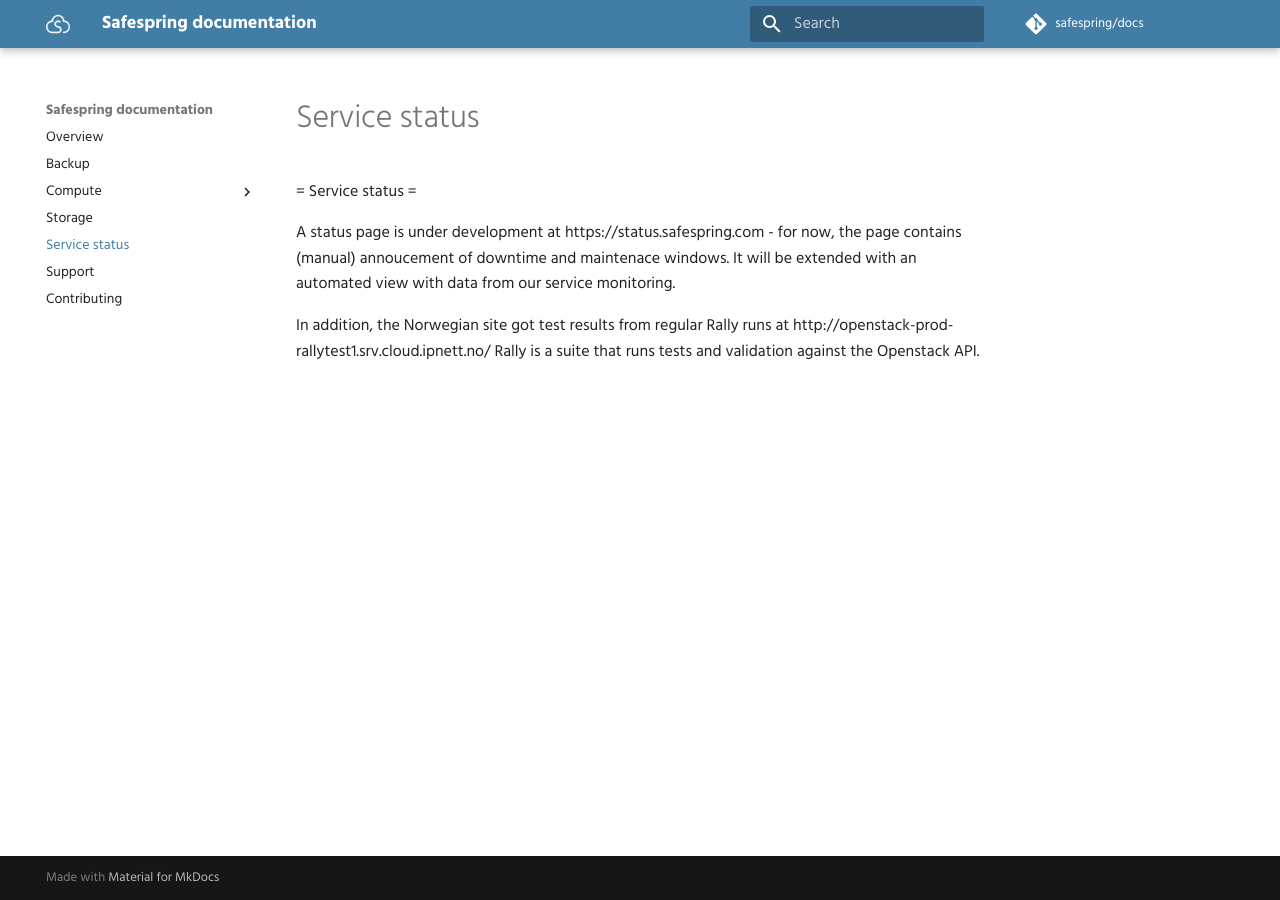
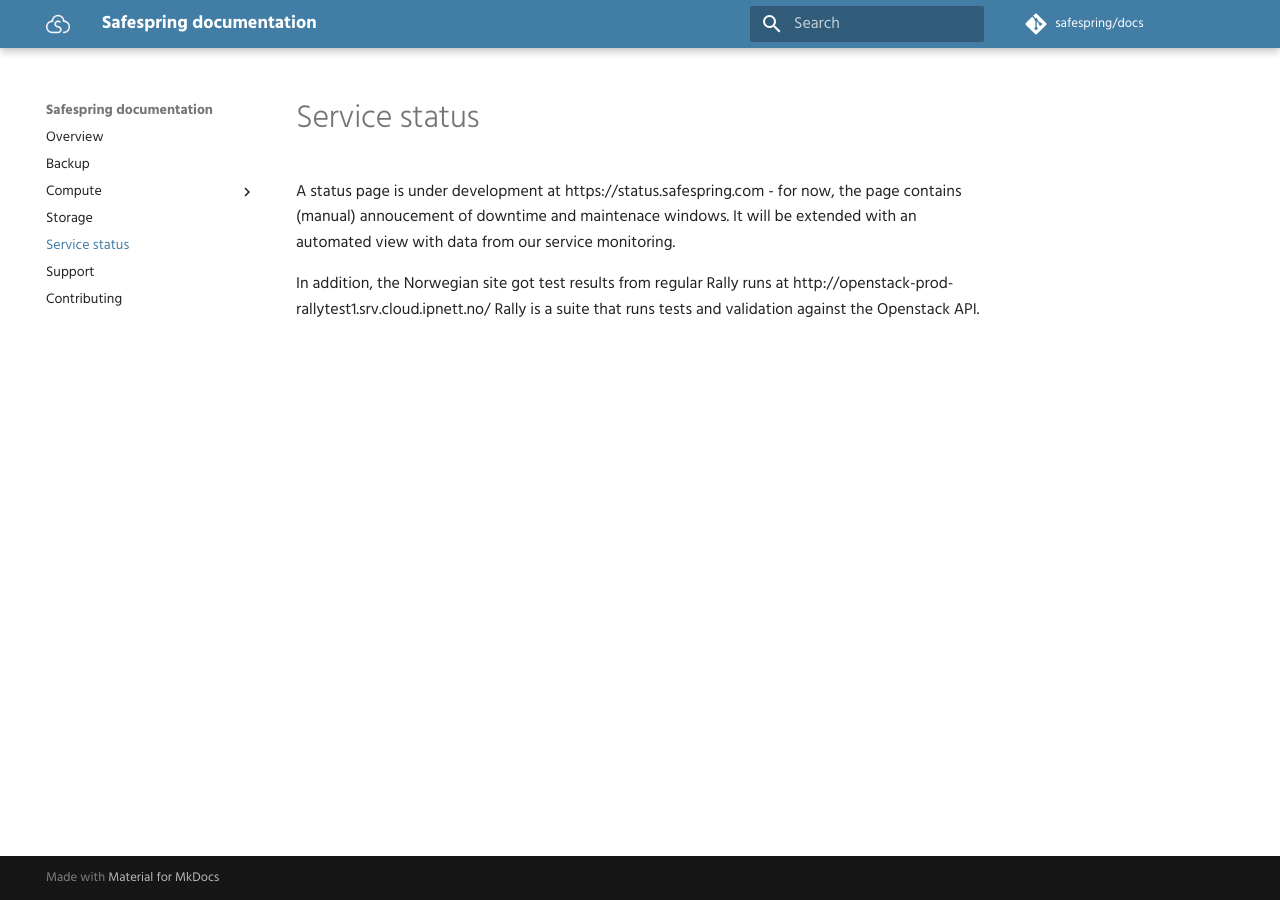
Before and after one commit to safespring/docs, an MkDocs documentation site: the page built from content/status.md, in a window 1280 px wide. Built offline with MkDocs 1.6.1 and Material for MkDocs 9.7.7, drawn with Linux system fonts in a browser that asks for light colours; comment, search, counter and statistics services are not loaded; old or Windows-style settings are respelled for this version of MkDocs.

Commit message:
Update status header

```diff
--- a/content/status.md
+++ b/content/status.md
@@ -1,4 +1,4 @@
-= Service status =
+# Service status
 
 A status page is under development at https://status.safespring.com - for now,
 the page contains (manual) annoucement of downtime and maintenace windows. It
```
